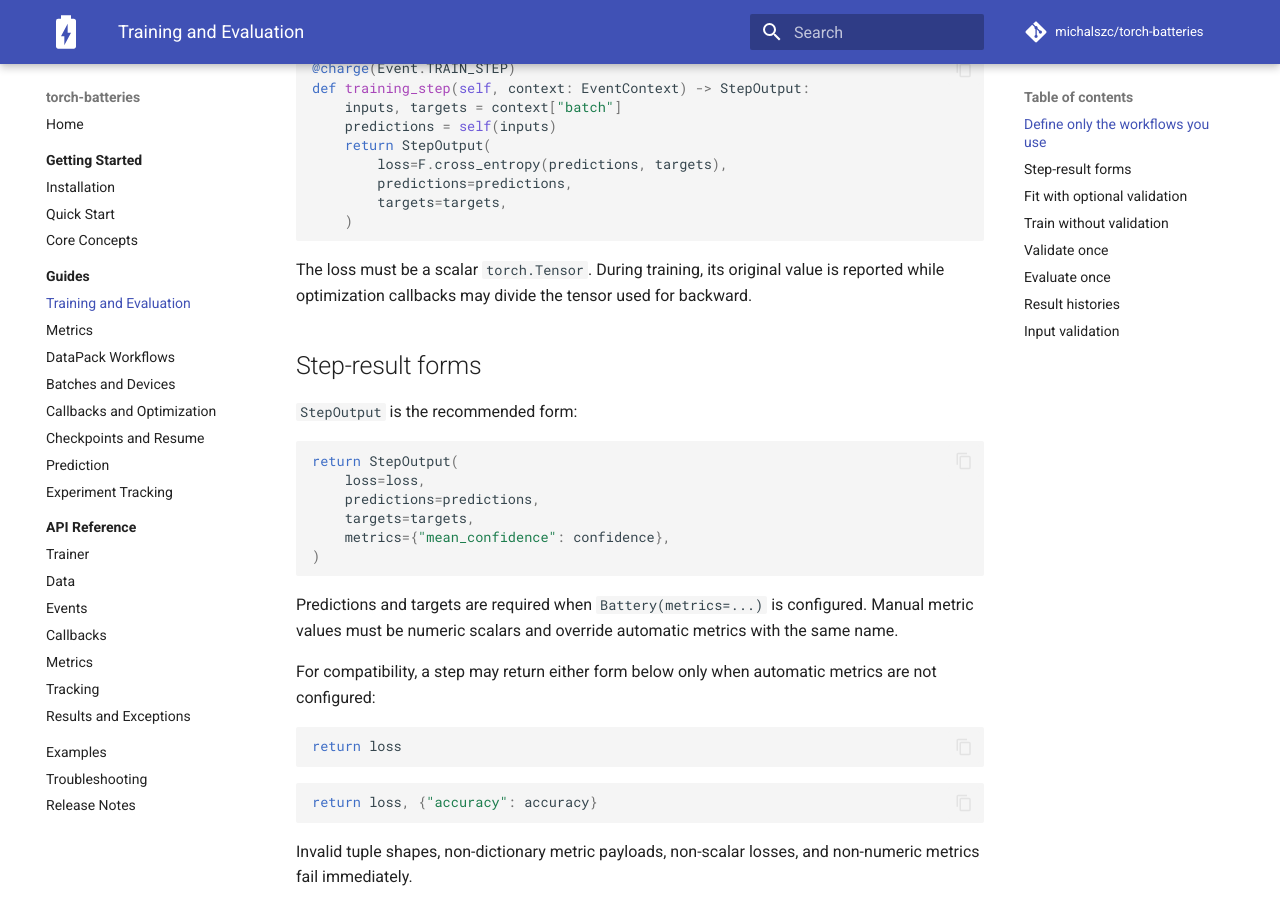
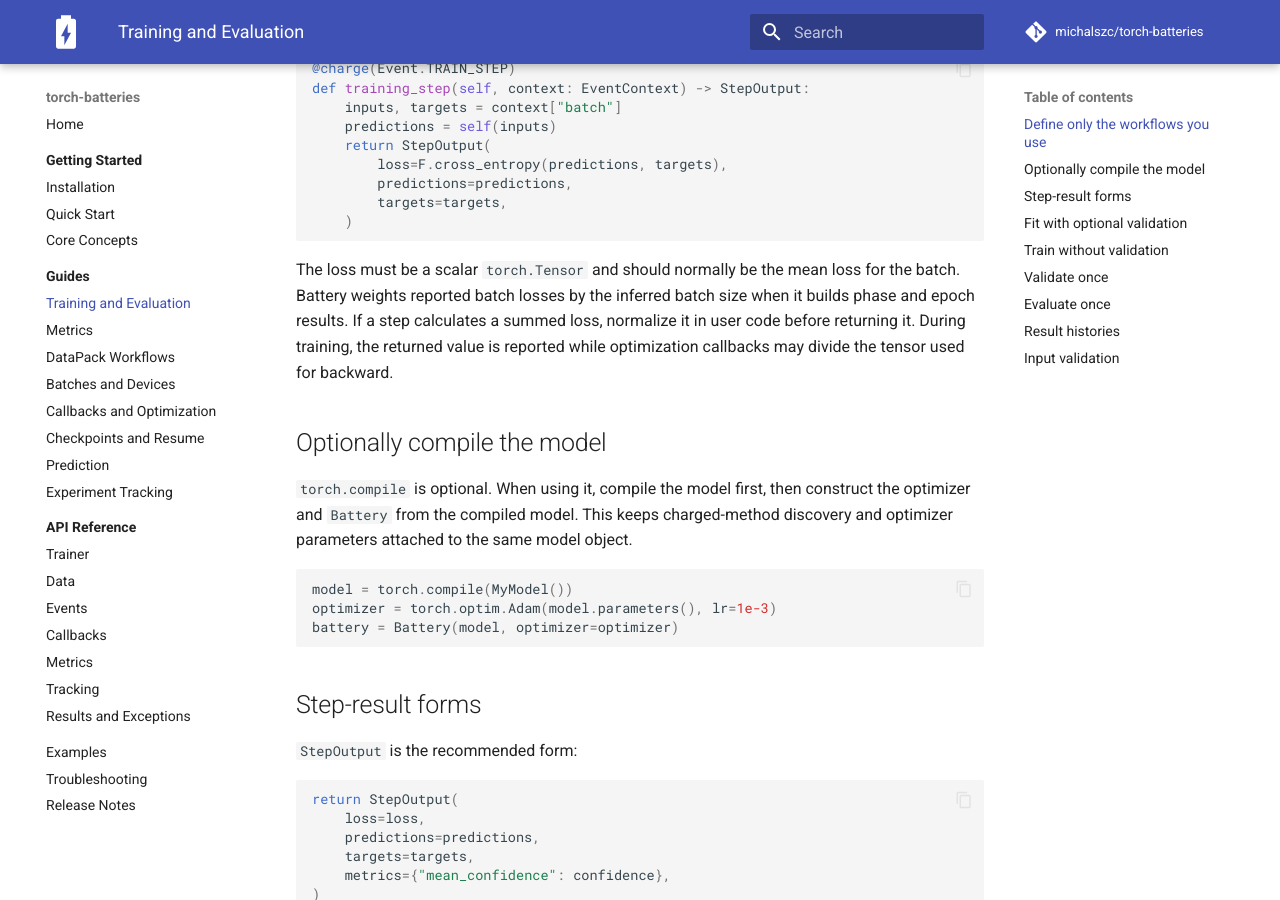
Before and after one commit to michalszc/torch-batteries, an MkDocs documentation site: the page built from documentation/guides/training.md, in a window 1280 px wide and 900 px high, scrolled down 316 px. Built offline with MkDocs 1.6.1 and Material for MkDocs 9.7.7, drawn with Linux system fonts in a browser that asks for light colours; comment, search, counter and statistics services are not loaded.

````diff
--- a/documentation/guides/training.md
+++ b/documentation/guides/training.md
@@ -20,8 +20,23 @@ def training_step(self, context: EventContext) -> StepOutput:
     )
 ```
 
-The loss must be a scalar `torch.Tensor`. During training, its original value is
-reported while optimization callbacks may divide the tensor used for backward.
+The loss must be a scalar `torch.Tensor` and should normally be the mean loss for the
+batch. Battery weights reported batch losses by the inferred batch size when it builds
+phase and epoch results. If a step calculates a summed loss, normalize it in user code
+before returning it. During training, the returned value is reported while optimization
+callbacks may divide the tensor used for backward.
+
+## Optionally compile the model
+
+`torch.compile` is optional. When using it, compile the model first, then construct the
+optimizer and `Battery` from the compiled model. This keeps charged-method discovery
+and optimizer parameters attached to the same model object.
+
+```python
+model = torch.compile(MyModel())
+optimizer = torch.optim.Adam(model.parameters(), lr=1e-3)
+battery = Battery(model, optimizer=optimizer)
+```
 
 ## Step-result forms
 
````
Also changed, not shown: documentation/guides/data-pack.md (+4 -5 lines).
